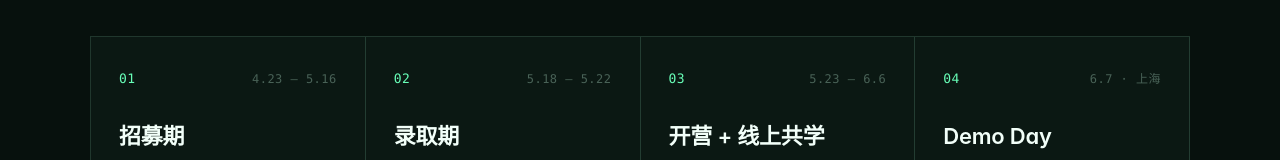
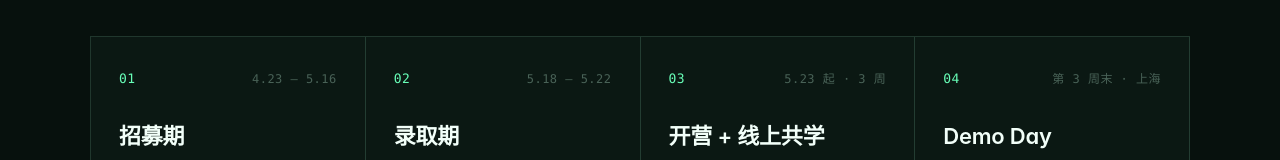
Before and after one commit to jueduizone/soloship, a Next.js app: page / in a window 1280 px wide. Shown: the part 2569-2729 px from the top of the page. Built offline with nearby package versions, Linux system fonts and the light colour scheme; no server answers.

Commit message:
copy: remove stale two-week schedule dates

```diff
--- a/app/_components/content.ts
+++ b/app/_components/content.ts
@@ -3,7 +3,7 @@ export const event = {
   volume: 'Vol.1',
   tagline: 'AI OPC 共学营',
   year: '2026',
-  duration: '5.23 – 6.7',
+  duration: '3 周',
   format: '线下开营 + 线上共学 + 线下 Demo Day',
   capacity: '80 人 · 40 支队伍 · 审核制',
   capacityShort: '80 人',
@@ -119,7 +119,7 @@ export const timeline = {
     {
       phase: '03',
       name: '开营 + 线上共学',
-      when: '5.23 – 6.6',
+      when: '5.23 起 · 3 周',
       points: [
         '5.23 上海线下开营，干货分享、圆桌、分组与 Office Hour',
         '3 周线上课程：方向、MVP、上线、定价、增长与 AI 硬件出海',
@@ -129,7 +129,7 @@ export const timeline = {
     {
       phase: '04',
       name: 'Demo Day',
-      when: '6.7 · 上海',
+      when: '第 3 周末 · 上海',
       points: [
         '上海｜长三角绿洲智谷·赵巷线下路演',
         '每队 5 分钟 Demo + 3 分钟评委 Q&A',
--- a/app/layout.tsx
+++ b/app/layout.tsx
@@ -5,7 +5,7 @@ import { event } from "./_components/content";
 
 export const metadata: Metadata = {
   title: `${event.name} ${event.volume} · ${event.tagline}`,
-  description: "5.23-6.7 SoloShip Vol.1 AI OPC 共学营：1 天线下开营 + 3 周线上共学 + 1 天 Demo Day，把 idea 做成能上线、能收款的全球化 AI 产品。",
+  description: "SoloShip Vol.1 AI OPC 共学营：1 天线下开营 + 3 周线上共学 + 1 天 Demo Day，把 idea 做成能上线、能收款的全球化 AI 产品。",
 };
 
 export default function RootLayout({ children }: Readonly<{ children: React.ReactNode }>) {
```
